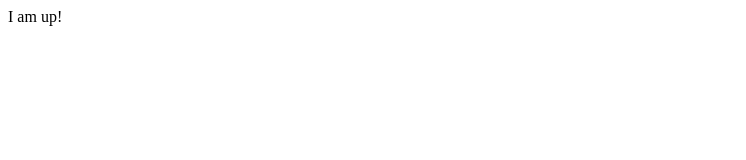
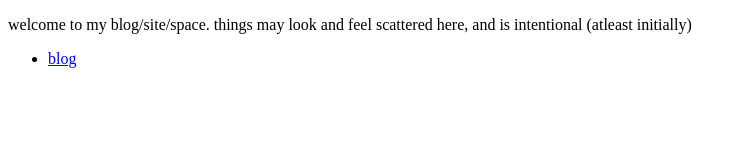
Before and after one commit to zrqx/ajith.co, a plain HTML site: page index.html in a window 1280 px wide. Shown: the whole page, without its empty margins (0-746 px from the left). Drawn offline with Linux system fonts and the light colour scheme.

Commit message:
first commit. initialized the blog structure

```diff
--- a/index.html
+++ b/index.html
@@ -1,9 +1,12 @@
 <!DOCTYPE html>
 <html>
 <head>
-    <title>Status</title>
+    <title>hello world!</title>
 </head>
 <body>
-    I am up!
+    <p> welcome to my blog/site/space. things may look and feel scattered here, and is intentional (atleast initially) </p>
+    <ul>
+        <li> <a href="./blog/index.html">blog</a> </li>
+    </ul>
 </body>
 </html>
```
Also changed, not shown: blog/index.html (added, +11 -0 lines).
